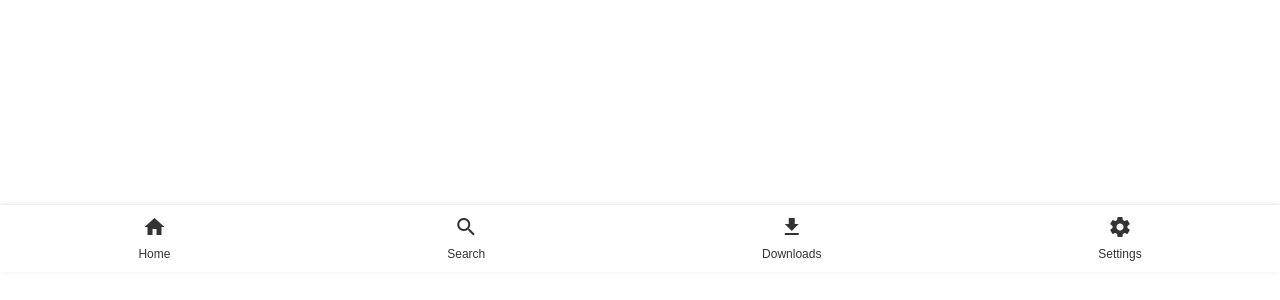
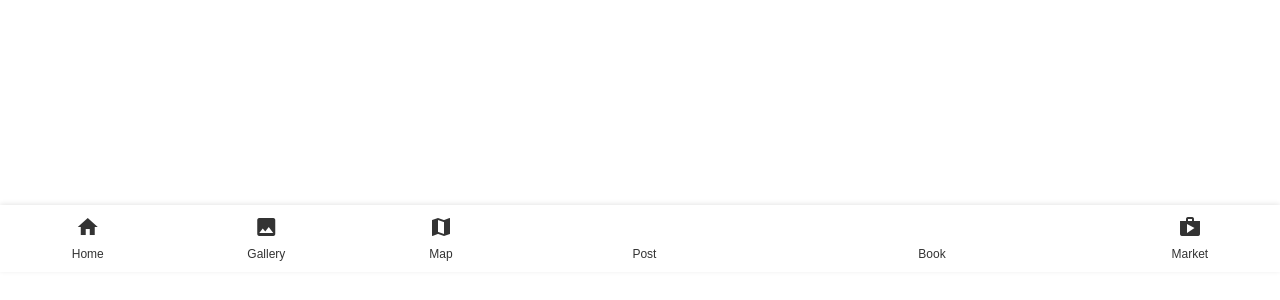
Before and after one commit to KatoDesire63/ZulaUga-App, a website: page bottom-nav.html in a window 1280 px wide. Shown: the part 528-828 px from the top of the page. Drawn offline with Linux system fonts and the light colour scheme.

Commit message:
Update bottom-nav.html

```diff
--- a/bottom-nav.html
+++ b/bottom-nav.html
@@ -61,18 +61,25 @@
             <span class="material-icons">home</span>
             <span class="nav-text">Home</span>
         </a>
-        <a href="" class="nav-item">
-            <span class="material-icons">search</span>
-            <span class="nav-text">Search</span>
+        <a href="gallery.html" class="nav-item">
+            <span class="material-icons">photo</span>
+            <span class="nav-text">Gallery</span>
         </a>
-        <a href="#downloads" class="nav-item">
-            <span class="material-icons">file_download</span>
-            <span class="nav-text">Downloads</span>
+        <a href="map.html" class="nav-item">
+            <span class="material-icons">map</span>
+            <span class="nav-text">Map</span>
         </a>
-        <a href="#settings" class="nav-item">
-            <span class="material-icons">settings</span>
-            <span class="nav-text">Settings</span>
+        <a href="testimonial.html" class="nav-item">
+            <span class="material-icons">plus</span>
+            <span class="nav-text">Post</span>
         </a>
+        <a href="booking.html" class="nav-item">
+            <span class="material-icons">articals</span>
+            <span class="nav-text">Book</span>
+       </a>
+       <a href="business-post.html" class="nav-item">
+            <span class="material-icons">shop</span>
+            <span class="nav-text">Market</span>
     </div>
     <script>
         document.querySelectorAll('.nav-item').forEach(item => {
```
